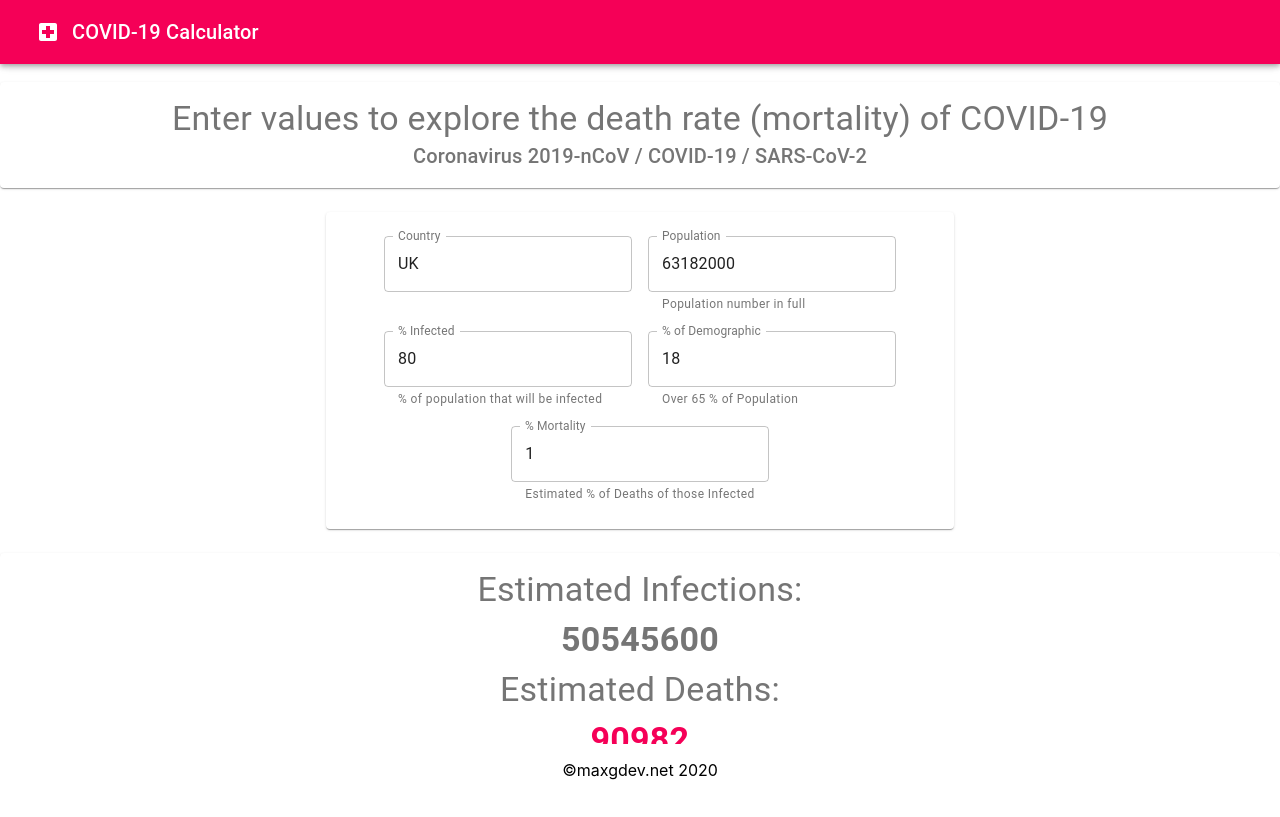
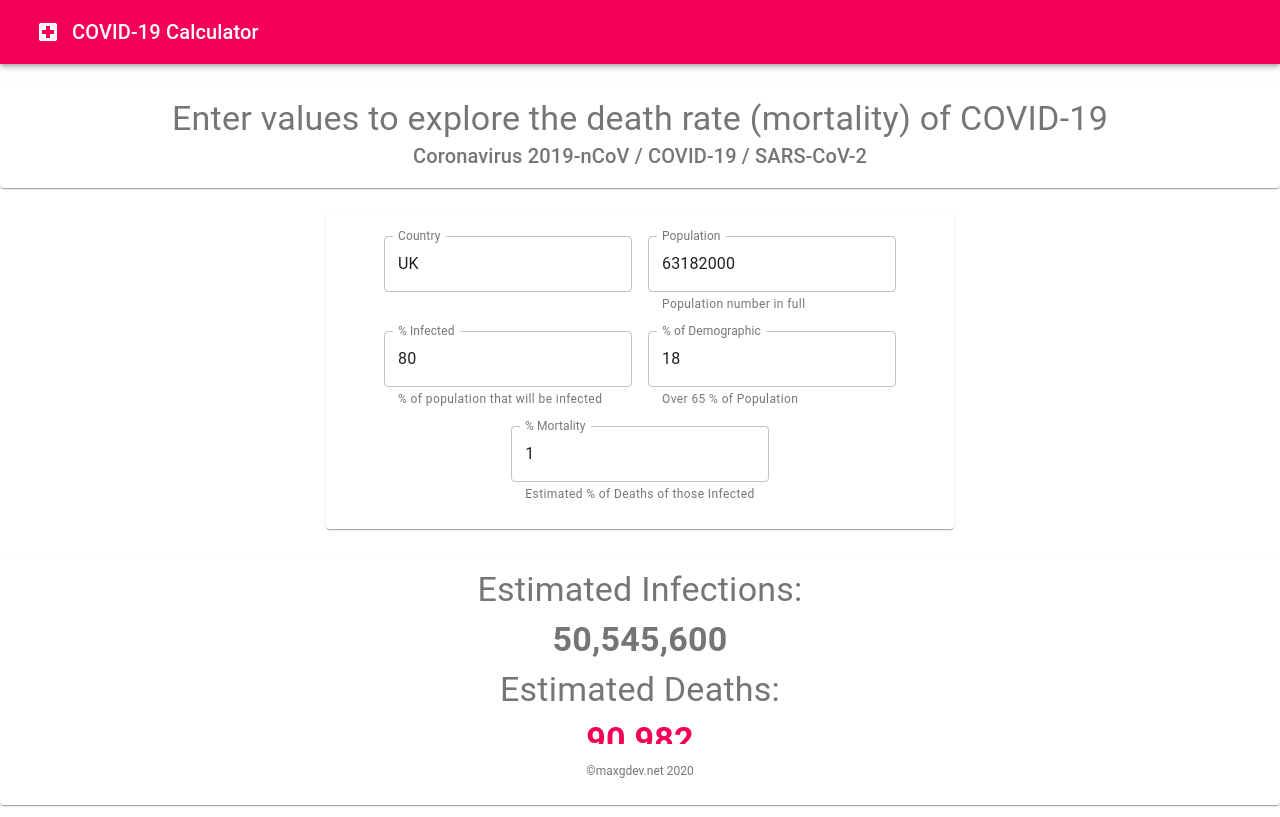
Before and after one commit to maxgdev/covid19-calc, a React (Create React App) app: page / in a window 1280 px wide. Built offline with nearby package versions, Linux system fonts and the light colour scheme.

Commit message:
Added toLocaleString() to add comma to numbers every three digits

```diff
--- a/src/Footer/index.js
+++ b/src/Footer/index.js
@@ -1,6 +1,7 @@
 import React from 'react';
 import { makeStyles } from '@material-ui/core/styles';
 import BottomNavigation from '@material-ui/core/BottomNavigation';
+import BottomNavigationAction from '@material-ui/core/BottomNavigationAction';
 
 const useStyles = makeStyles({
   root: {
@@ -16,7 +17,9 @@ export default function Footer() {
   return (
     <BottomNavigation
       className={classes.root}
-    ><p>©maxgdev.net 2020</p>
+      showLabels
+    >
+    <BottomNavigationAction label="©maxgdev.net 2020" />
     </BottomNavigation>
   );
 }
--- a/src/TextField/index.js
+++ b/src/TextField/index.js
@@ -68,7 +68,6 @@ export default function FormInputs() {
               id="outlined-population"
               label="Population"
               type="number"
-              defaultValue="63182000"
               value={population}
               onChange={element => setPopulation(element.target.value)}
               InputLabelProps={{
@@ -81,7 +80,6 @@ export default function FormInputs() {
               id="outlined-infectedPercent"
               label="% Infected"
               type="number"
-              defaultValue="60"
               value={infectedPercentage}
               onChange={element => setInfectedPercentage(element.target.value)}
               InputLabelProps={{
@@ -94,7 +92,6 @@ export default function FormInputs() {
               id="outlined-ageDemographicPercent"
               label="% of Demographic"
               type="number"
-              defaultValue="18"
               value={demographyPercentage}
               onChange={element => setDemographyPercentage(element.target.value)}
               InputLabelProps={{
@@ -107,7 +104,6 @@ export default function FormInputs() {
               id="outlined-mortality"
               label="% Mortality"
               type="number"
-              defaultValue="1"
               value={mortality}
               onChange={element => setMortality(element.target.value)}
               InputLabelProps={{
@@ -125,15 +121,16 @@ export default function FormInputs() {
             <Typography variant='h4'>Estimated Infections:</Typography>
             <Typography variant='h4'>
               <Box fontWeight="fontWeightBold" m={1}>
-              {population * (infectedPercentage / 100)}
+              {(population * (infectedPercentage / 100)).toLocaleString()}
               </Box>
             </Typography>
             <Typography variant='h4'>Estimated Deaths:</Typography>
             <Typography variant='h4' color='secondary'>
               <Box fontWeight="fontWeightBold" m={1}>
-              {deaths}
+              {deaths.toLocaleString()}
               </Box>
             </Typography>
+            <br />
         </Paper>
       </Grid>
 
```
